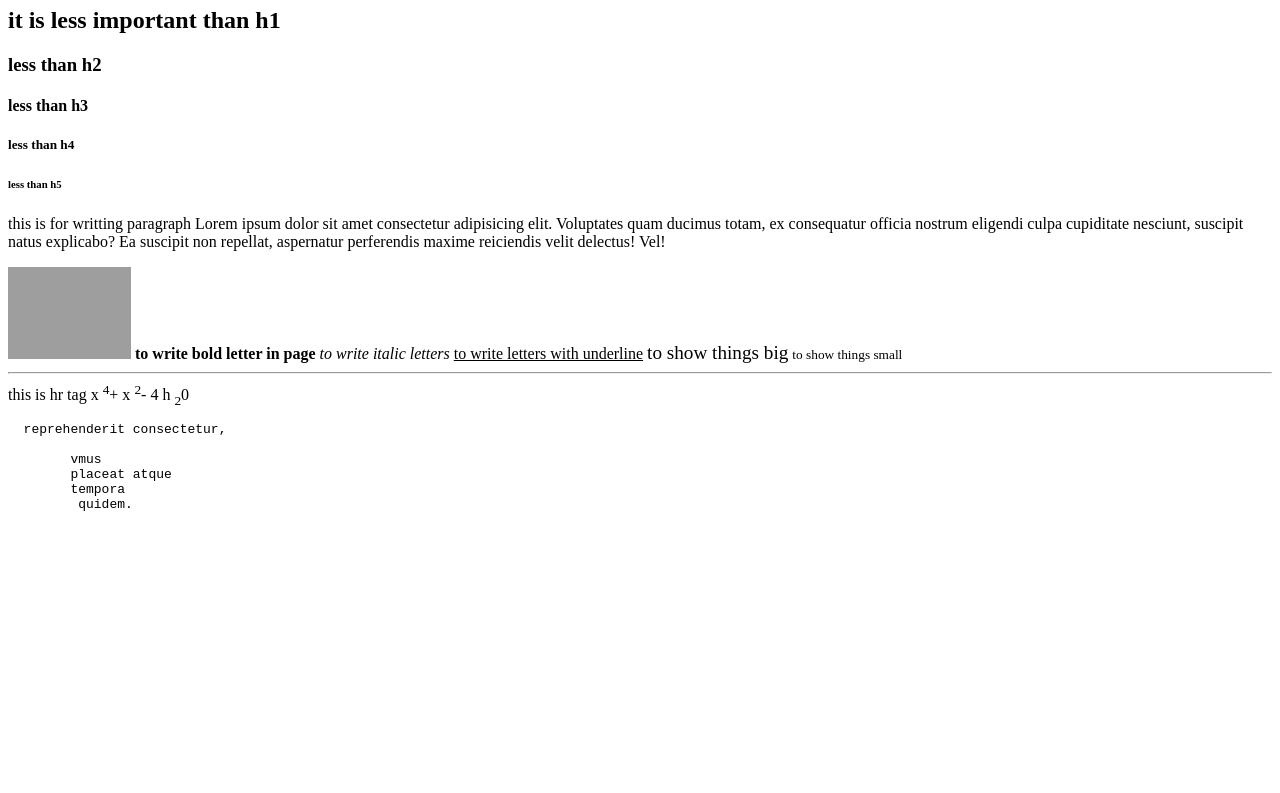
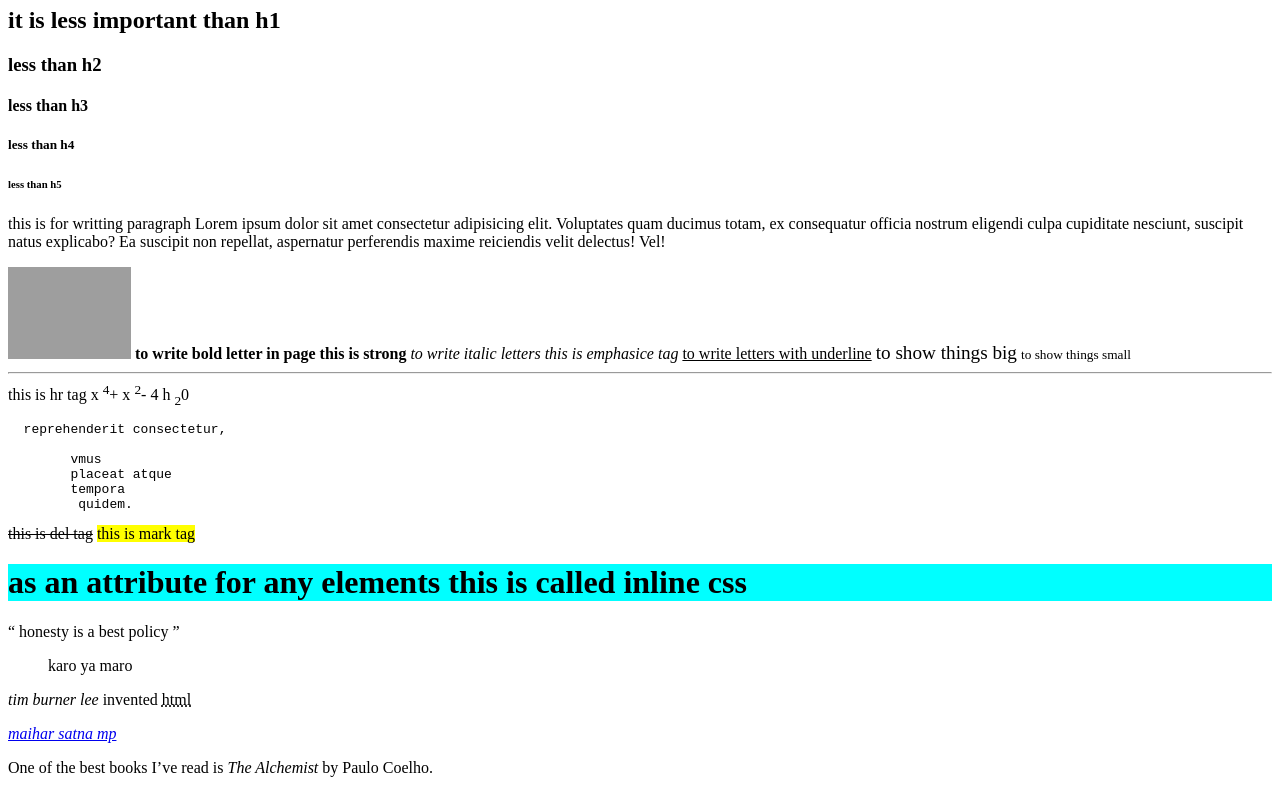
Before and after one commit to shubhanshugarg5470/html-learning, a plain HTML site: page heding.html in a window 1280 px wide. Shown: the part 171-964 px from the top of the page. Before the commit the page ends 800 px from the top, so only its background shows below. Drawn offline with Linux system fonts and the light colour scheme; grey boxes are pictures that could not be loaded.

Commit message:
some new tags

```diff
--- a/heding.html
+++ b/heding.html
@@ -6,21 +6,22 @@
     <meta name="viewport" content="width=device-width, initial-scale=1.0" />
     <title>html learning</title>
     <link rel="stylesheet" href="style.css" />
-    <script>document.createElement</script>
+    <script>
+      document.createElement;
+    </script>
   </head>
   <body>
     this is the visible part of the webpage all elements are built up by using
     tags opening tags and closing tags elements have attributes for enhancing
     functionality 1. globle attributes 2. specific attributes Here’s a list of
-    all global attributes in  id- for <br> giving identity or name for any
-    elements , each elements have own id class- for giving identity to multiple
-    elements , use this to grouping elements and give all those elements same
-    style or behaviour through class style, title, lang, dir, data-*, hidden,
-    tabindex, accesskey, draggable ,spellcheck, contenteditable ,autocomplete,
-     <br>role, aria-* nonce ,translate ,These attributes can be used with any HTML
-    element.
+    all global attributes in id- for <br />
+    giving identity or name for any elements , each elements have own id class-
+    for giving identity to multiple elements , use this to grouping elements and
+    give all those elements same style or behaviour through class style, title,
+    lang, dir, data-*, hidden, tabindex, accesskey, draggable ,spellcheck,
+    contenteditable ,autocomplete, <br />role, aria-* nonce ,translate ,These
+    attributes can be used with any HTML element.
     <!-- br tag is a self cosing tag to show line break -->
-
 
     <!-- for adding web links in web page or put any file from the server that may downloadable -->
     <a href="https://chatgpt.com/c/67aaf2ea-72ec-800e-9997-6fb7676f9ddc"
@@ -29,6 +30,7 @@
     <!-- some attributes of this tag
      if we want that this link open in next tab so use attributes target-->
     <a href="https://chatgpt.com/" target="_blank">try chat gpt</a>
+    <!-- we can also link same page reference by simly refering  id of perticuler point -->
 
     <!-- for writting heading in webpage or for seo  -->
     <h1>to write heading ,h1 is the most important heading for seo</h1>
@@ -47,8 +49,6 @@
       delectus! Vel!
     </p>
 
-
-
     <!-- for image  -->
     <!-- these all are image attributes
       src (URL of the image)
@@ -59,38 +59,75 @@ loading (Lazy loading option)
 srcset & sizes (Responsive images for different screen sizes)
 usemap & ismap (Image maps) -->
     <img
-      src="https://wallpapers.com/images/high/rohit-sharma-candid-in-game-shot-lv0joxybv4z890em.webp"
-      alt="shubhanshu garg"
+      src="https://wallpapers.com/images/high/rohit-sharma-candid-in-game-shot-lv0joxybv4z890em."
+      alt="no image found"
       width="123"
     />
 
-
-
     <!-- bold italic and underline tags -->
     <b>to write bold letter in page</b>
+    <!-- for making any text bold we can also use strong tag this is more sementic  -->
+    <strong>this is strong</strong>
     <i>to write italic letters</i>
+    <!-- we can also use em for better sementic -->
+    <em>this is emphasice tag</em>
     <u>to write letters with underline</u>
 
     <!-- big and small tag -->
     <big>to show things big</big>
     <small>to show things small</small>
 
-
     <!-- to draw horizontle line -->
-     <hr>this is hr tag
+    <hr />
+    this is hr tag
 
     <!-- subscript and superscript -->
-      x <sup>4</sup>+ x <sup>2</sup>- 4
-      h <sub>2</sub>0
-
+    x <sup>4</sup>+ x <sup>2</sup>- 4 h <sub>2</sub>0
 
     <!-- when we write something using p tag so html always ignore extra spaces but
        if we want to show as it is so we can use pre tag -->
-       <pre>  reprehenderit consectetur,
+    <pre>
+  reprehenderit consectetur,
 
         vmus
         placeat atque
         tempora
-         quidem.</pre>
+         quidem.</pre
+    >
+
+    <!-- del and mark tag -->
+    <del> this is del tag</del>
+    <mark>this is mark tag</mark>
+
+    <!-- we can give style to any elements in these ways  -->
+    <h1 style="background-color: aqua">
+      as an attribute for any elements this is called inline css
+    </h1>
+    <!-- or we can write css inside style tag elements  -->
+    <style>
+      h1 {
+        background: #000;
+      }
+    </style>
+    <!--  or also we can write css in seperate file and add it inside link tag -->
+
+    <!-- for giveing quete -->
+    <q> honesty is a best policy </q>
+    <!-- one more way for seo pov -->
+    <blockquote cite="mahatma gandhi">karo ya maro</blockquote>
+
+    <!-- for showing full form of something  or want to show something when cursor point in it -->
+    <p>
+      <em> tim burner lee</em> invented
+      <abbr title="hyper text murkup language">html</abbr>
+    </p>
+
+
+    <!-- address and cite tag -->
+     <address>
+      <a href="googlemap">maihar satna mp </a>
+     </address>
+     <p>One of the best books I’ve read is <cite>The Alchemist</cite> by Paulo Coelho.</p>
+
   </body>
 </html>
```
Also changed, not shown: basic page layout.html (+7 -0 lines), html 1 for css learning.html (added, +11 -0 lines). Lines whose indentation alone changed are shown as unchanged.
